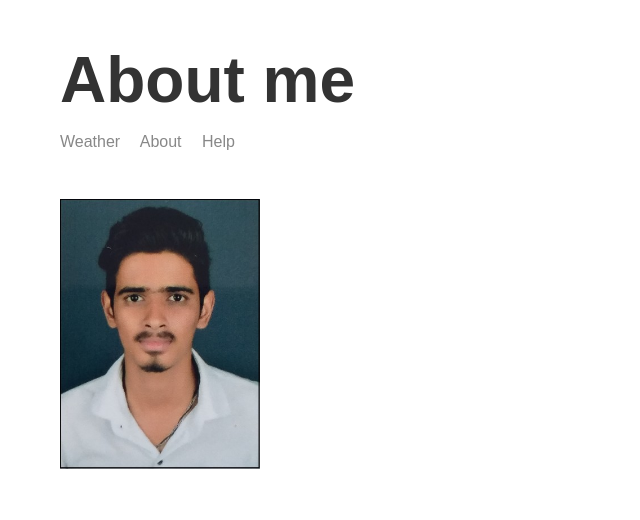
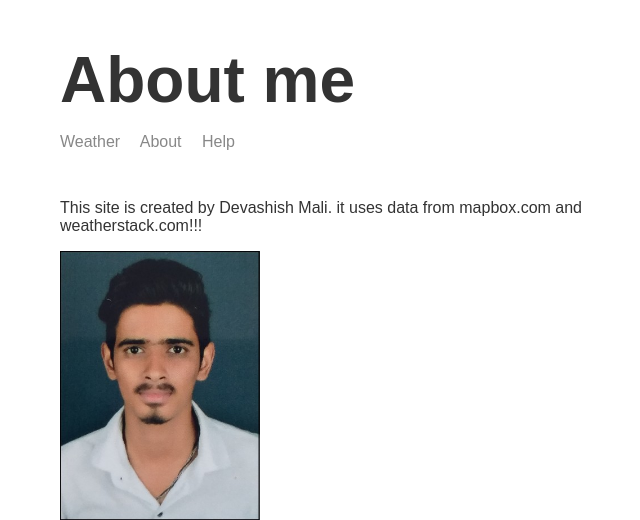
Before and after one commit to Devashish1806/Weather-App-Node, a Node server app: page /about in a window 1280 px wide. Shown: the top 520 px of the page, without its empty margins (255-895 px from the left). Run offline with Node 20, Linux system fonts and the light colour scheme; some libraries are stand-ins or nearby versions.

Commit message:
add about text

```diff
--- a/templates/views/about.hbs
+++ b/templates/views/about.hbs
@@ -9,6 +9,7 @@
     <body>
         <div class="main-content">
             {{>header}}
+            <p>This site is created by Devashish Mali. it uses data from mapbox.com and weatherstack.com!!!</p>
             <img class="portrait" src="img/Passport.jpg">
         </div>
         {{>footer}}
```
